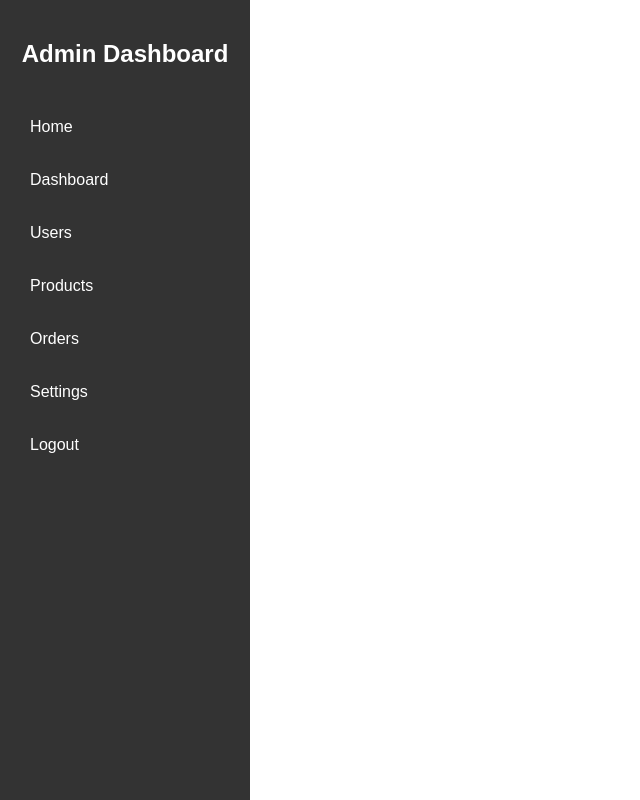
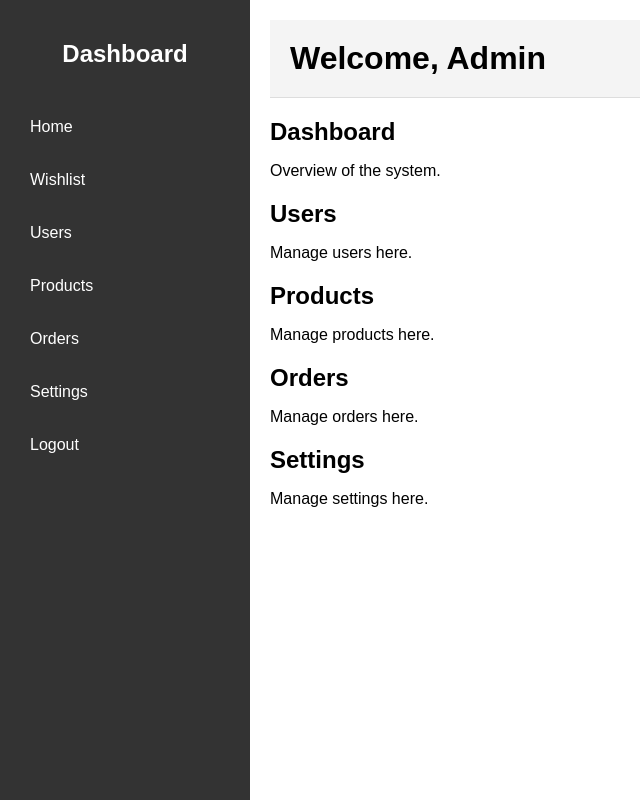
Before and after one commit to Yona2803/Symfony_eCom, a Symfony app: template templates/items/dashBoard.html.twig in a window 1280 px wide. Shown: the whole page, without its empty margins (0-640 px from the left). Run offline with Twig, Linux system fonts and the light colour scheme; the template is opened without the code that fills it, so the values that code supplies are empty; some libraries are stand-ins or nearby versions.

Commit message:
Fix Loading Problems

```diff
--- a/public/css/FormPageStyle.css
+++ b/public/css/FormPageStyle.css
@@ -29,6 +29,7 @@ input[type="file"] {
     background-color: #fff;
     font-size: 16px;
 }
+
 
 /* Custom classes */
 .custom-name-field,
--- a/templates/Components/Header/Header.html.twig
+++ b/templates/Components/Header/Header.html.twig
@@ -16,7 +16,7 @@
 		<h1>Exclusive.</h1>
 		<nav>
 			<ul>
-				<li><a href="{{ path('home') }}">Home</a></li>
+				<li><a href="{{path('home')}}">Home</a></li>
 				<li><a href="">Contact</a></li>
 				<li><a href="">About</a></li>
 			</ul>
@@ -46,7 +46,7 @@
 					<text x="24" y="9" text-anchor="middle" dy=".3em" font-size="12" fill="white">2</text>
 				</svg>
 			</a>
-			<a href="{{ path('test') }}">
+			<a href="{{ path('dashboard') }}">
 				<svg width="33" height="32" viewbox="0 0 33 32" fill="none" xmlns="http://www.w3.org/2000/svg">
 					<rect x="0.5" width="32" height="32" rx="16" fill="#DB4444"/>
 					<path d="M21.5 23V21.3333C21.5 20.4493 21.191 19.6014 20.6408 18.9763C20.0907 18.3512 19.3446 18 18.5667 18H13.4333C12.6554 18 11.9093 18.3512 11.3592 18.9763C10.809 19.6014 10.5 20.4493 10.5 21.3333V23" stroke="white" stroke-width="1.5" stroke-linecap="round" stroke-linejoin="round"/>
--- a/templates/items/dashBoard.html.twig
+++ b/templates/items/dashBoard.html.twig
@@ -6,66 +6,92 @@
     <meta name="viewport" content="width=device-width, initial-scale=1.0">
     <title>Admin Dashboard</title>
     <link rel="stylesheet" href="{{ asset('css/dashBoardStyle.css') }}">
+    <script>
+        function loadContent(url, containerId) {
+            fetch(url)
+                .then(response => response.text())
+                .then(html => {
+                    document.getElementById(containerId).innerHTML = html;
+                })
+                .catch(error => {
+                    console.error('Error loading content:', error);
+                });
+        }
+
+        function previewImage(event) {
+            const input = event.target;
+            const reader = new FileReader();
+            reader.onload = function() {
+                const preview = document.getElementById('imagePreview');
+                preview.src = reader.result;
+                preview.style.display = 'block';
+            };
+            reader.readAsDataURL(input.files[0]);
+        }
+    </script>
 </head>
 <body>
     <div class="dashboard">
         <div class="sidebar">
-				<h2>Admin Dashboard</h2>
+            <h2>Dashboard</h2>
             <ul class="nav">
-					<li>
-						<a href="home">Home</a>
-					</li>
-					<li>
-						<a href="#dashboard">Dashboard</a>
-					</li>
+                <li><a href="home">Home</a></li>
+                <li><a href="#wishlist">Wishlist</a></li>
                 <li>
                     <a href="#users">Users</a>
                     <ul class="submenu">
-							<li>
-								<a href="#addUser">Add User</a>
-							</li>
-							<li>
-								<a href="#updateUser">Update User</a>
-							</li>
+                        <li><a href="#addUser">Add User</a></li>
+                        <li><a href="#updateUser">Update User</a></li>
                     </ul>
                 </li>
                 <li>
                     <a href="#">Products</a>
                     <ul class="submenu">
-							<li>
-								<a href="addItem">Add Product</a>
-							</li>
-							<li>
-								<a href="#updateProduct">Update Product</a>
-							</li>
+                        <li><a href="#" onclick="loadContent('{{ path('add_item_page') }}', 'main-content')">Add Product</a></li>
+                        <li><a href="#updateProduct">Update Product</a></li>
                     </ul>
                 </li>
                 <li>
                     <a href="#orders">Orders</a>
                     <ul class="submenu">
-							<li>
-								<a href="#viewOrders">View Orders</a>
-							</li>
-							<li>
-								<a href="#manageOrders">Manage Orders</a>
-							</li>
+                        <li><a href="#viewOrders">View Orders</a></li>
+                        <li><a href="#manageOrders">Manage Orders</a></li>
                     </ul>
                 </li>
                 <li>
                     <a href="#settings">Settings</a>
                     <ul class="submenu">
-							<li>
-								<a href="#generalSettings">General Settings</a>
-							</li>
-							<li>
-								<a href="#securitySettings">Security Settings</a>
-							</li>
+                        <li><a href="#generalSettings">General Settings</a></li>
+                        <li><a href="#securitySettings">Security Settings</a></li>
                     </ul>
                 </li>
-					<li>
-						<a href="#logout">Logout</a>
-					</li>
+                <li><a href="#logout">Logout</a></li>
             </ul>
+        </div>
+        <div class="main-content" id="main-content">
+            <header>
+                <h1>Welcome, Admin</h1>
+            </header>
+            <section id="dashboard">
+                <h2>Dashboard</h2>
+                <p>Overview of the system.</p>
+            </section>
+            <section id="users">
+                <h2>Users</h2>
+                <p>Manage users here.</p>
+            </section>
+            <section id="products">
+                <h2>Products</h2>
+                <p>Manage products here.</p>
+            </section>
+            <section id="orders">
+                <h2>Orders</h2>
+                <p>Manage orders here.</p>
+            </section>
+            <section id="settings">
+                <h2>Settings</h2>
+                <p>Manage settings here.</p>
+            </section>
         </div>
     </div>
 </body>
```
Also changed, not shown: src/Controller/CartController.php (renamed from src/Controller/MainController.php, +3 -7 lines), src/Controller/ItemsController.php (+5 -6 lines), templates/cart/index.html.twig (added, +20 -0 lines), templates/items/addItemPage.html.twig (+2 -15 lines), public/css/dashBoardStyle.css (line endings or trailing spaces), src/Controller/testController.php (deleted). Lines whose indentation alone changed are shown as unchanged.
